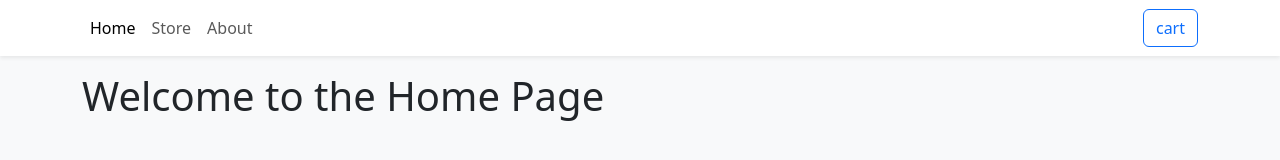
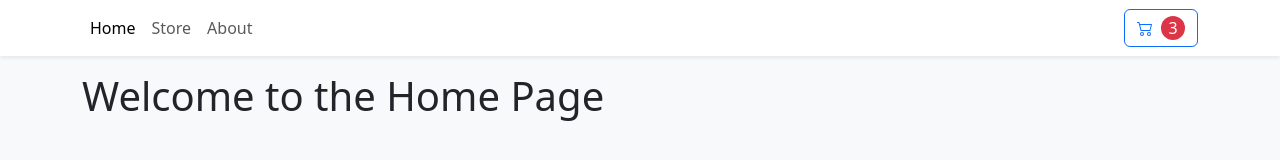
Before and after one commit to Jeremie-R/ShoppingCart, a React (Vite) app: page / in a window 1280 px wide. Shown: the top 160 px of the page. Built offline with nearby package versions, Linux system fonts and the light colour scheme.

Commit message:
added number into cart button

```diff
--- a/src/components/Navbar.tsx
+++ b/src/components/Navbar.tsx
@@ -18,8 +18,13 @@ export function Navbar() {
             </Nav.Link>
         </Nav>
         <Button variant='outline-primary'
-            className='rounded'>
-                cart
+            className='rounded d-flex justify-content-center align-items-center'>
+                <svg xmlns="http://www.w3.org/2000/svg" width="16" height="16" fill="currentColor" class="bi bi-cart2" viewBox="0 0 16 16">
+                <path d="M0 2.5A.5.5 0 0 1 .5 2H2a.5.5 0 0 1 .485.379L2.89 4H14.5a.5.5 0 0 1 .485.621l-1.5 6A.5.5 0 0 1 13 11H4a.5.5 0 0 1-.485-.379L1.61 3H.5a.5.5 0 0 1-.5-.5M3.14 5l1.25 5h8.22l1.25-5zM5 13a1 1 0 1 0 0 2 1 1 0 0 0 0-2m-2 1a2 2 0 1 1 4 0 2 2 0 0 1-4 0m9-1a1 1 0 1 0 0 2 1 1 0 0 0 0-2m-2 1a2 2 0 1 1 4 0 2 2 0 0 1-4 0"/>
+                </svg>
+                <div className='rounded-circle bg-danger d-flex justify-content-center align-items-center ms-2' style={{color: 'white', width: '1.5rem', height: '1.5rem', }}>
+                    3
+                </div>
         </Button>
     </Container>
   </NavbarBS>
```
